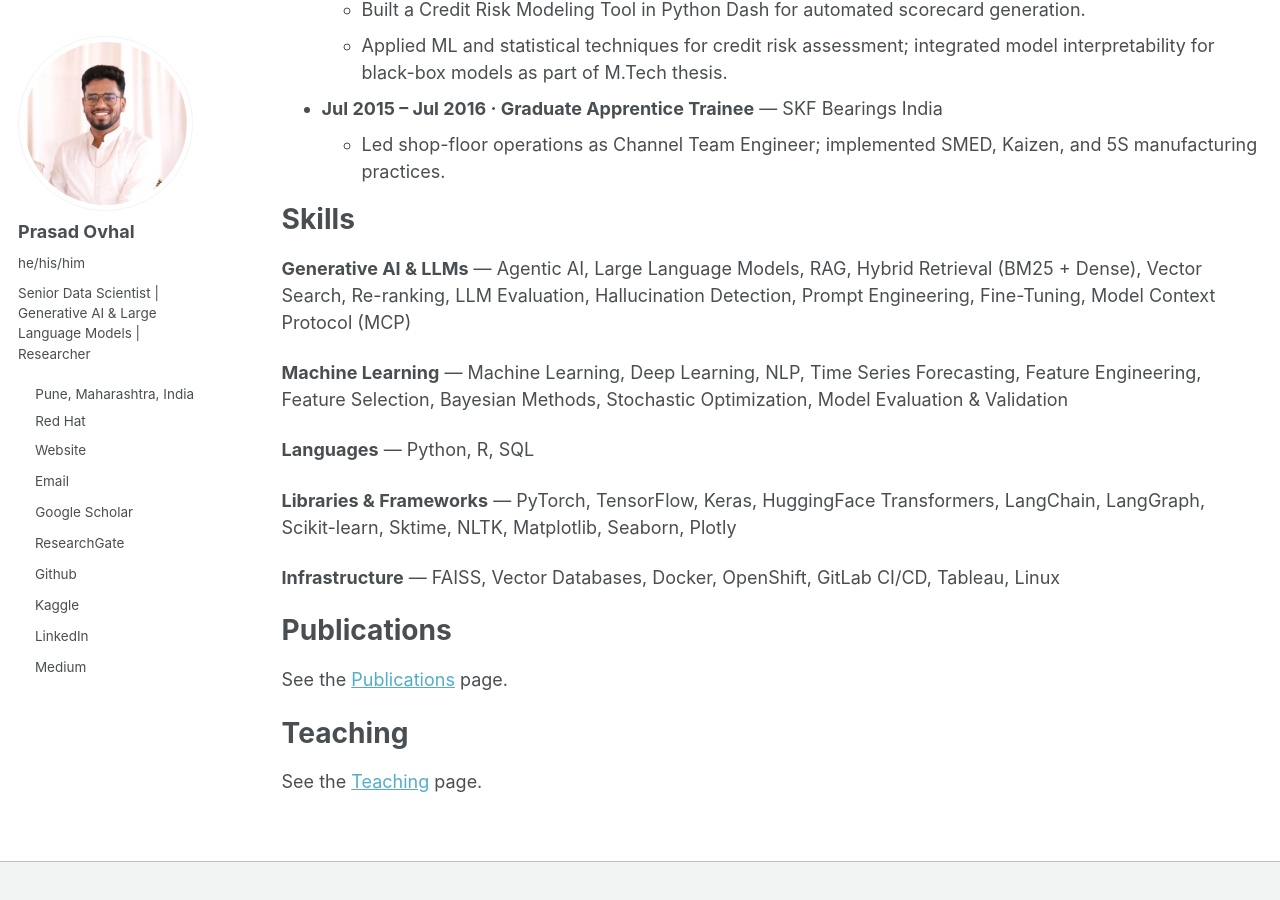
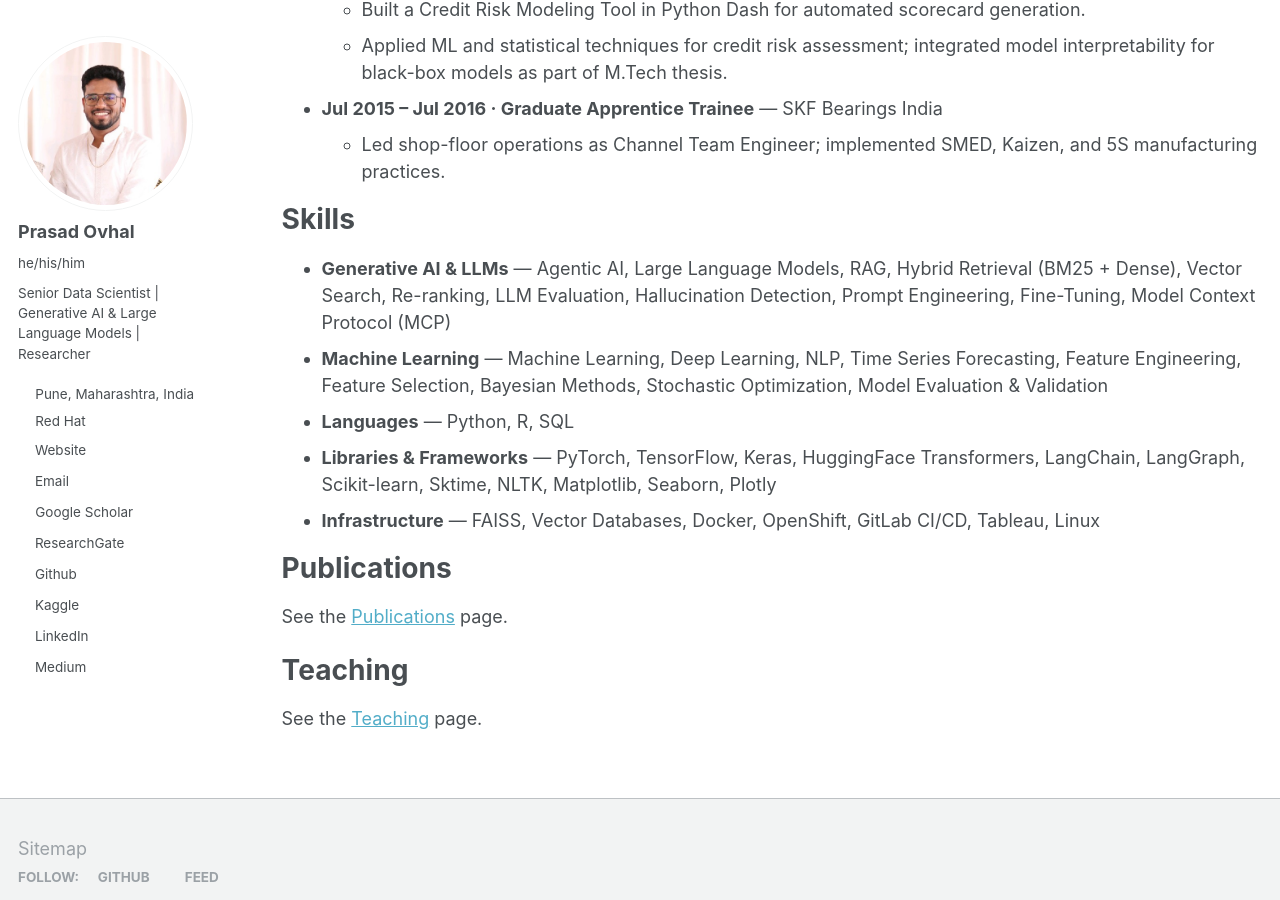
Before and after one commit to prasadovhal/prasadovhal.github.io, a Jekyll site: the page built from _pages/cv.md, in a window 1280 px wide and 900 px high, scrolled down 1573 px. Built offline with Jekyll 4.4.1, drawn with Linux system fonts in a browser that asks for light colours.

Commit message:
updated skills in bullet points

```diff
--- a/_pages/cv.md
+++ b/_pages/cv.md
@@ -42,15 +42,11 @@ Work Experience
 
 Skills
 ======
-**Generative AI & LLMs** — Agentic AI, Large Language Models, RAG, Hybrid Retrieval (BM25 + Dense), Vector Search, Re-ranking, LLM Evaluation, Hallucination Detection, Prompt Engineering, Fine-Tuning, Model Context Protocol (MCP)
-
-**Machine Learning** — Machine Learning, Deep Learning, NLP, Time Series Forecasting, Feature Engineering, Feature Selection, Bayesian Methods, Stochastic Optimization, Model Evaluation & Validation
-
-**Languages** — Python, R, SQL
-
-**Libraries & Frameworks** — PyTorch, TensorFlow, Keras, HuggingFace Transformers, LangChain, LangGraph, Scikit-learn, Sktime, NLTK, Matplotlib, Seaborn, Plotly
-
-**Infrastructure** — FAISS, Vector Databases, Docker, OpenShift, GitLab CI/CD, Tableau, Linux
+* **Generative AI & LLMs** — Agentic AI, Large Language Models, RAG, Hybrid Retrieval (BM25 + Dense), Vector Search, Re-ranking, LLM Evaluation, Hallucination Detection, Prompt Engineering, Fine-Tuning, Model Context Protocol (MCP)
+* **Machine Learning** — Machine Learning, Deep Learning, NLP, Time Series Forecasting, Feature Engineering, Feature Selection, Bayesian Methods, Stochastic Optimization, Model Evaluation & Validation
+* **Languages** — Python, R, SQL
+* **Libraries & Frameworks** — PyTorch, TensorFlow, Keras, HuggingFace Transformers, LangChain, LangGraph, Scikit-learn, Sktime, NLTK, Matplotlib, Seaborn, Plotly
+* **Infrastructure** — FAISS, Vector Databases, Docker, OpenShift, GitLab CI/CD, Tableau, Linux
 
 Publications
 ======
```
